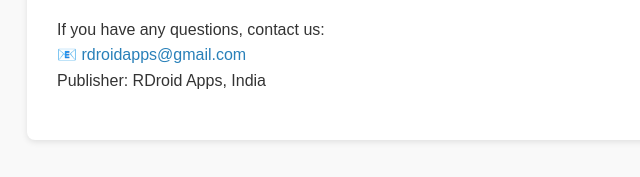
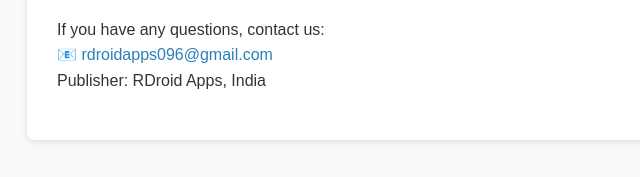
Before and after one commit to rahulpednekar096-sudo/privacy-policy, a plain HTML site: page privacy_policy.html in a window 1280 px wide. Shown: the part 1247-1424 px from the top of the page, 133-773 px from the left. Drawn offline with Linux system fonts and the light colour scheme.

Commit message:
Update privacy_policy.html
Fix email

```diff
--- a/privacy_policy.html
+++ b/privacy_policy.html
@@ -51,7 +51,7 @@
 
     <h2>9. Contact Us</h2>
     <p>If you have any questions, contact us:<br>
-       📧 <a href="mailto:yourmail@gmail.com">rdroidapps@gmail.com</a><br>
+       📧 <a href="mailto:yourmail@gmail.com">rdroidapps096@gmail.com</a><br>
        Publisher: RDroid Apps, India</p>
   </div>
 </body>
```
